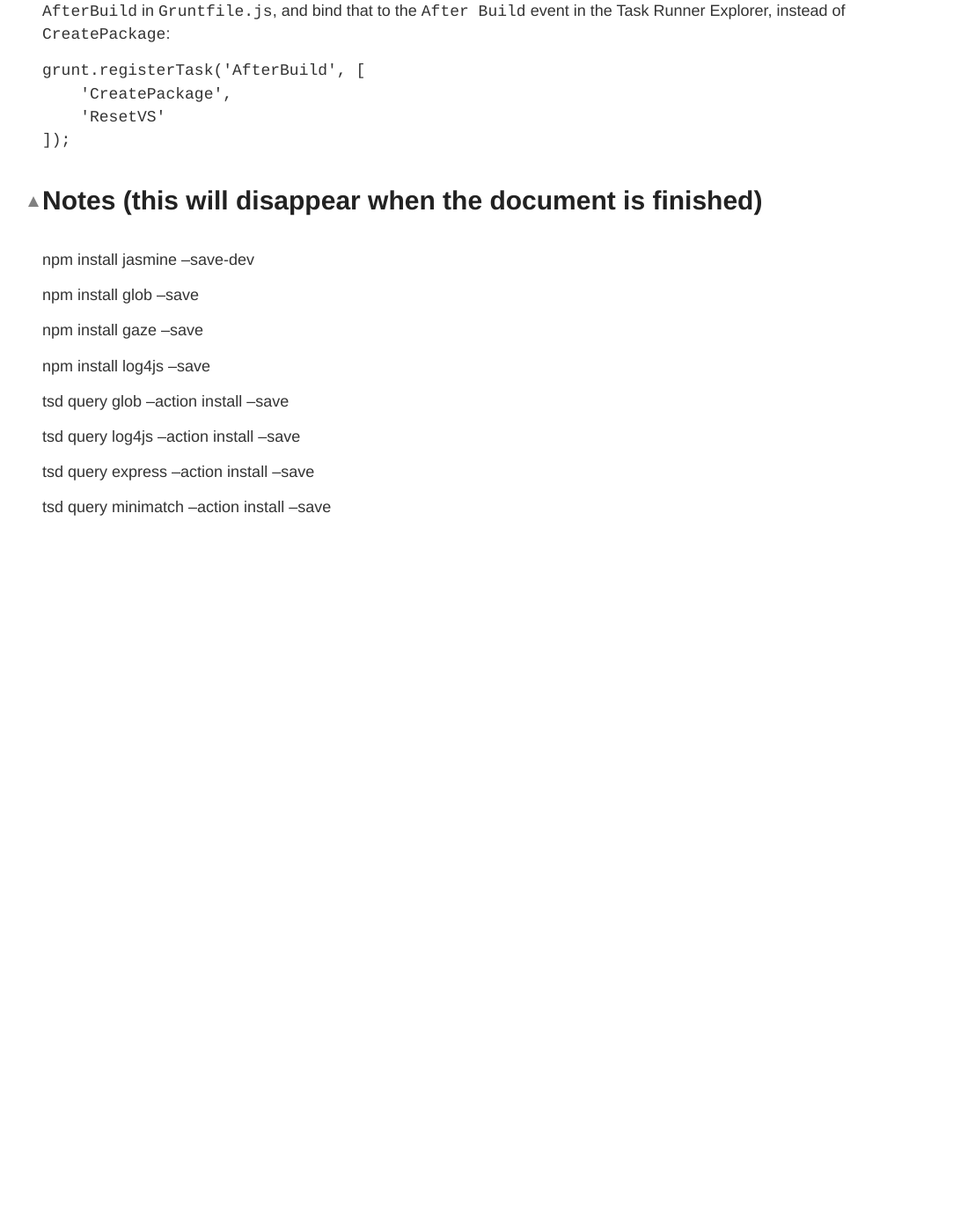
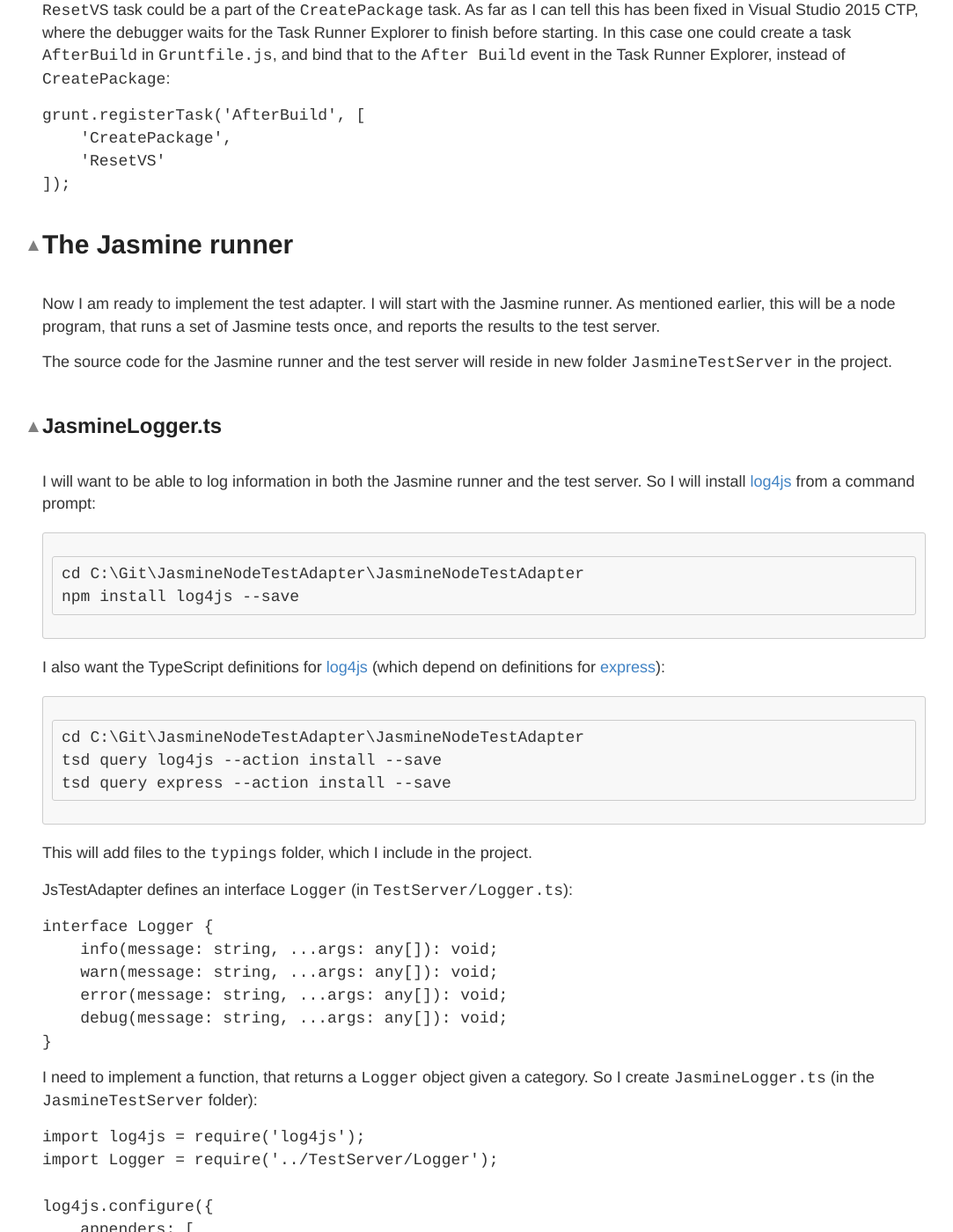
Before and after one commit to MortenHoustonLudvigsen/JsTestAdapter, a Jekyll site: the page built from CreatingATestAdapter/CreatingATestAdapter.md, in a window 1280 px wide and 1400 px high, scrolled down 16195 px. Shown: the whole window at 88% size, without its empty margins (90-1173 px from the left). Built offline with Jekyll 4.4.1, drawn with Linux system fonts in a browser that asks for light colours; Markdown is read by kramdown in place of the engine named in the settings; before the commit the page ends 16825 px from its top, so only the background shows below that; some of the changed text lies outside the part shown.

Commit message:
Implement JasmineLogger

`````diff
--- a/CreatingATestAdapter/CreatingATestAdapter.md
+++ b/CreatingATestAdapter/CreatingATestAdapter.md
@@ -324,6 +324,67 @@
 ]);
 ````
 
+# The Jasmine runner
+
+Now I am ready to implement the test adapter. I will start with the Jasmine runner. As mentioned earlier, this will be a node program, that runs a set of Jasmine tests once, and reports the results to the test server.
+
+The source code for the Jasmine runner and the test server will reside in new folder `JasmineTestServer` in the project.
+
+## JasmineLogger.ts
+
+I will want to be able to log information in both the Jasmine runner and the test server. So I will install [log4js](https://www.npmjs.com/package/log4js) from a command prompt:
+
+````
+cd C:\Git\JasmineNodeTestAdapter\JasmineNodeTestAdapter
+npm install log4js --save
+````
+
+I also want the TypeScript definitions for [log4js](https://www.npmjs.com/package/log4js) (which depend on definitions for [express](https://www.npmjs.com/package/express)):
+
+````
+cd C:\Git\JasmineNodeTestAdapter\JasmineNodeTestAdapter
+tsd query log4js --action install --save
+tsd query express --action install --save
+````
+
+This will add files to the `typings` folder, which I include in the project.
+
+JsTestAdapter defines an interface `Logger` (in `TestServer/Logger.ts`):
+
+````JavaScript
+interface Logger {
+    info(message: string, ...args: any[]): void;
+    warn(message: string, ...args: any[]): void;
+    error(message: string, ...args: any[]): void;
+    debug(message: string, ...args: any[]): void;
+}
+````
+
+I need to implement a function, that returns a `Logger` object given a category. So I create `JasmineLogger.ts` (in the `JasmineTestServer` folder):
+
+````JavaScript
+import log4js = require('log4js');
+import Logger = require('../TestServer/Logger');
+
+log4js.configure({
+    appenders: [
+        {
+            type: 'console',
+            layout: {
+                type: 'pattern',
+                pattern: '%p [%c]: %m'
+            }
+        }
+    ]
+});
+
+function JasmineLogger(category: string): Logger {
+    return log4js.getLogger(category);
+}
+
+export = JasmineLogger;
+````
+
 # Notes (this will disappear when the document is finished)
 
 npm install jasmine --save-dev
`````
